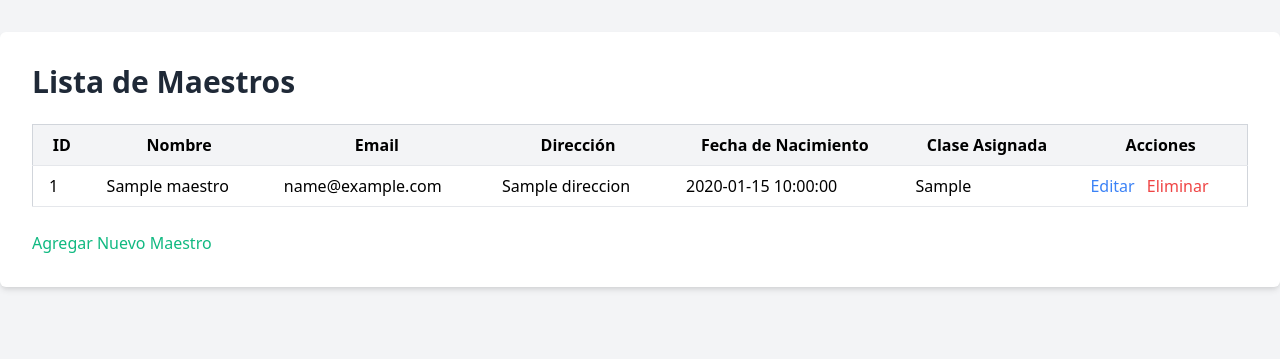
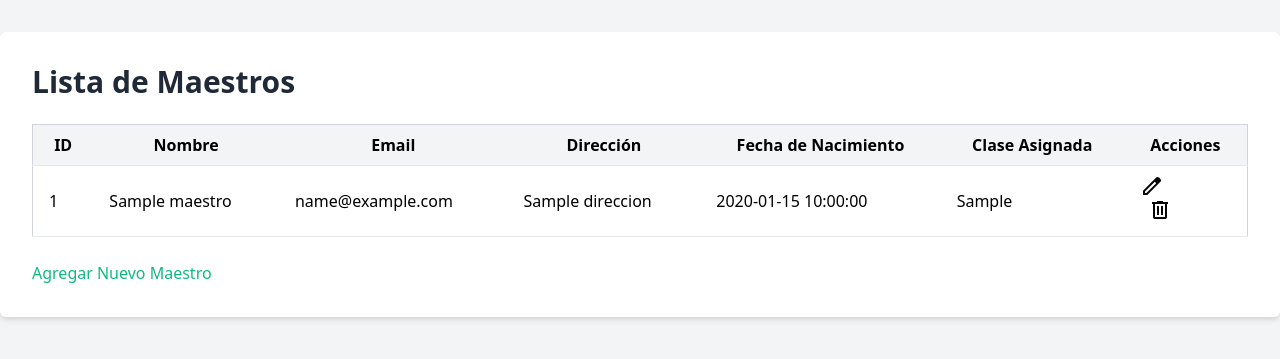
Before and after one commit to AlejandroBonilla2000/Proyectofinalnivel3, a PHP site: template views/admin/maestros/index.php in a window 1280 px wide. Shown: the top 359 px of the page. Run offline with PHP 8.4, Linux system fonts and the light colour scheme; the template is opened without the code that fills it: most values are stand-ins (such as "Sample title", 1, 10 or a date in 2020).

Commit message:
arreglos a las vistas

```diff
--- a/views/admin/admin_dashboard.php
+++ b/views/admin/admin_dashboard.php
@@ -39,6 +39,9 @@
             </ul>
             <?php endif; ?>
         </nav>
+        <div class="text-right">
+            <a href="/logout" class="text-red-500 hover:text-red-700">Cerrar Sesión</a>
+        </div>
 
     </div>
 
--- a/views/admin/maestros/index.php
+++ b/views/admin/maestros/index.php
@@ -40,10 +40,12 @@
                     <!-- Agrega más columnas según sea necesario -->
                     <td class="py-2 px-4 border-b">
                         <a href="/maestros/edit?id=<?php echo $maestro['id']; ?>"
-                            class="text-blue-500 hover:underline mr-2">Editar</a>
+                            class="text-blue-500 hover:underline mr-2"><img src="/assets/lapiz.svg" alt="Editar"
+                                class="icono-lapiz text-yellow-500"></a>
                         <form action="/maestros/delete" method="POST" class="inline-block">
                             <input type="hidden" name="id" value="<?php echo $maestro['id']; ?>">
-                            <button type="submit" class="text-red-500 hover:underline">Eliminar</button>
+                            <button type="submit" class="text-red-500 hover:underline"><img src="/assets/delete.svg"
+                                    alt="Eliminar" class="icono-lapiz text-red-500"></button>
                         </form>
                     </td>
                 </tr>
```
